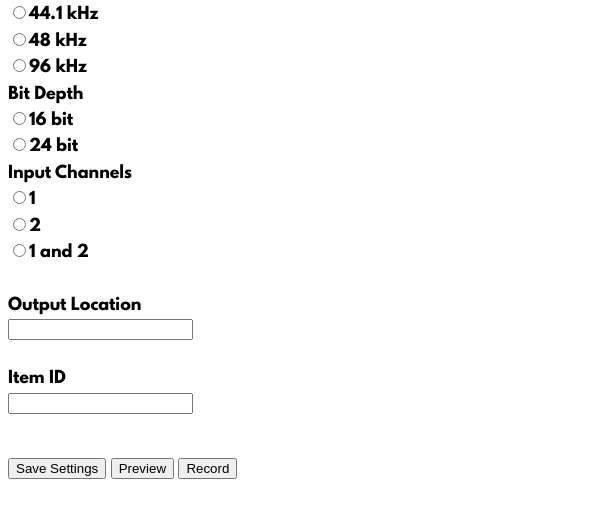
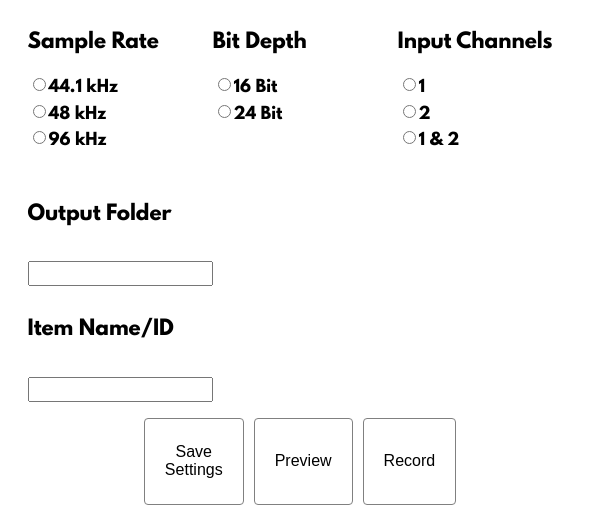
Before and after one commit to privatezero/gui-work, an Electron app: page app/index.html in a window 600 px wide. Shown: the part 287-800 px from the top of the page. Drawn offline with Linux system fonts and the light colour scheme; no server answers.

Commit message:
Add CSS and styling for form

```diff
--- a/app/css/main.css
+++ b/app/css/main.css
@@ -15,4 +15,66 @@
     font-weight: 300;
     font-size: 1rem;
     line-height: 1.65;
+    display: grid;
+    justify-items: center;
 }
+
+h2 {
+    font-size: 1.25rem;
+}
+
+.logo {
+    justify-self: center;
+}
+
+form {
+    display: grid;
+    grid-gap: 10px;
+    grid-template-columns: 175px 175px 175px;
+}
+
+form input {
+    display: block;
+    float: left;
+}
+
+form label {
+    display: block;
+}
+
+div {
+    width: 175px;
+    margin: 0;
+    box-sizing: border-box;
+}
+
+.sampleRate, .bitDepth, .inputChannels {
+    float: left;
+}
+
+.location {
+    display: grid;
+    grid-gap: 10px;
+    grid-template-columns: 250px, 250px;
+}
+
+.buttons {
+    display: grid;
+    grid-gap: 10px;
+    grid-template-columns: 1fr 1fr 1fr;
+    justify-content: center;
+}
+
+button {
+    padding: .5em 1.25em;
+    background: transparent;
+    border: 1px solid grey;
+    border-radius: .25em;
+    font-size: 1rem;
+    cursor: pointer;
+    float: left;
+}
+
+button:hover {
+    background: lightgrey;
+}
--- a/app/index.html
+++ b/app/index.html
@@ -1,27 +1,37 @@
 <html>
 <link rel="stylesheet" href="css/main.css" />
 <body>
-    <img src="img/audiorecorder_play_small.gif">
+    <img class="logo" src="img/audiorecorder_play_small.gif">
     <form id="settings">
-        Sample Rate<br>
-        <input type="radio" name="samplerate" value="44100">44.1 kHz<br>
-        <input type="radio" name="samplerate" value="48000">48 kHz<br>
-        <input type="radio" name="samplerate" value="96000">96 kHz<br>
-        Bit Depth<br>
-        <input type="radio" name="bitdepth" value="pcm_s16le">16 bit<br>
-        <input type="radio" name="bitdepth" value="pcm_s24le">24 bit<br>
-        Input Channels<br>
-        <input type="radio" name="channels" value="1">1<br>
-        <input type="radio" name="channels" value="2">2<br>
-        <input type="radio" name="channels" value="1 2">1 and 2<br><br>
-        Output Location<br>
-        <input type="text" id="outputlocation" name="outputlocation"><br><br>
-        Item ID<br>
-        <input type="text" id="itemid" name="itemid"><br><br>
+        <div class="sampleRate">
+            <h2>Sample Rate</h2>
+            <input type="radio" name="samplerate" value="44100"><label for="samplerate">44.1 kHz</label>
+            <input type="radio" name="samplerate" value="48000"><label for="samplerate">48 kHz</label>
+            <input type="radio" name="samplerate" value="96000"><label for="samplerate">96 kHz</label>
+        </div>
+        <div class="bitDepth">
+            <h2>Bit Depth</h2>
+            <input type="radio" name="bitdepth" value="pcm_s16le"><label for="bitdepth">16 Bit</label>
+            <input type="radio" name="bitdepth" value="pcm_s24le"><label for="bitdepth">24 Bit</label>
+        </div>
+        <div class="inputChannels">
+            <h2>Input Channels</h2>
+            <input type="radio" name="channels" value="1"><label for="channels">1</label>
+            <input type="radio" name="channels" value="2"><label for="channels">2</label>
+            <input type="radio" name="channels" value="1 2"><label for="channels">1 & 2</label>
+        </div>
+        <div class="location">
+            <h2>Output Folder</h2>
+            <input type="text" id="outputlocation" name="outputlocation">
+            <h2>Item Name/ID</h2>
+            <input type="text" id="itemid" name="itemid">
+        </div>
     </form>
-    <button id="submit" class="button">Save Settings</button>
-    <button id="preview" class="button">Preview</button>
-    <button id="record" class="button">Record</button>
+    <div class="buttons">
+        <button id="submit" class="button">Save Settings</button>
+        <button id="preview" class="button">Preview</button>
+        <button id="record" class="button">Record</button>
+    </div>
     <script src="js/index.js"></script>
     </body>
 </html>
--- a/main.js
+++ b/main.js
@@ -14,7 +14,7 @@ let mainWindow
 
 function createWindow () {
   // Create the browser window.
-  mainWindow = new BrowserWindow({width: 300, height: 600,resizable: false})
+  mainWindow = new BrowserWindow({width: 600, height: 800, resizable: false})
 
   // and load the index.html of the app.
   mainWindow.loadURL(url.format({
```
Lines whose indentation alone changed are shown as unchanged.
